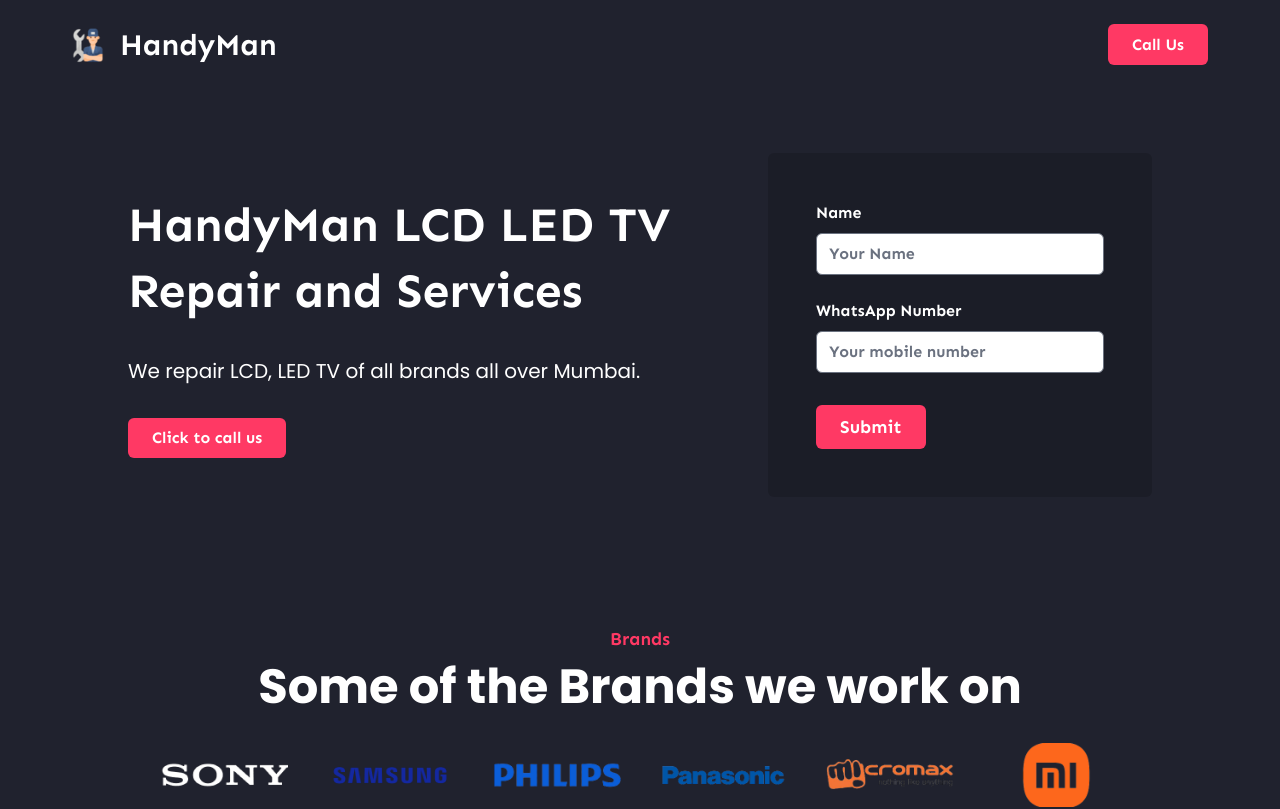
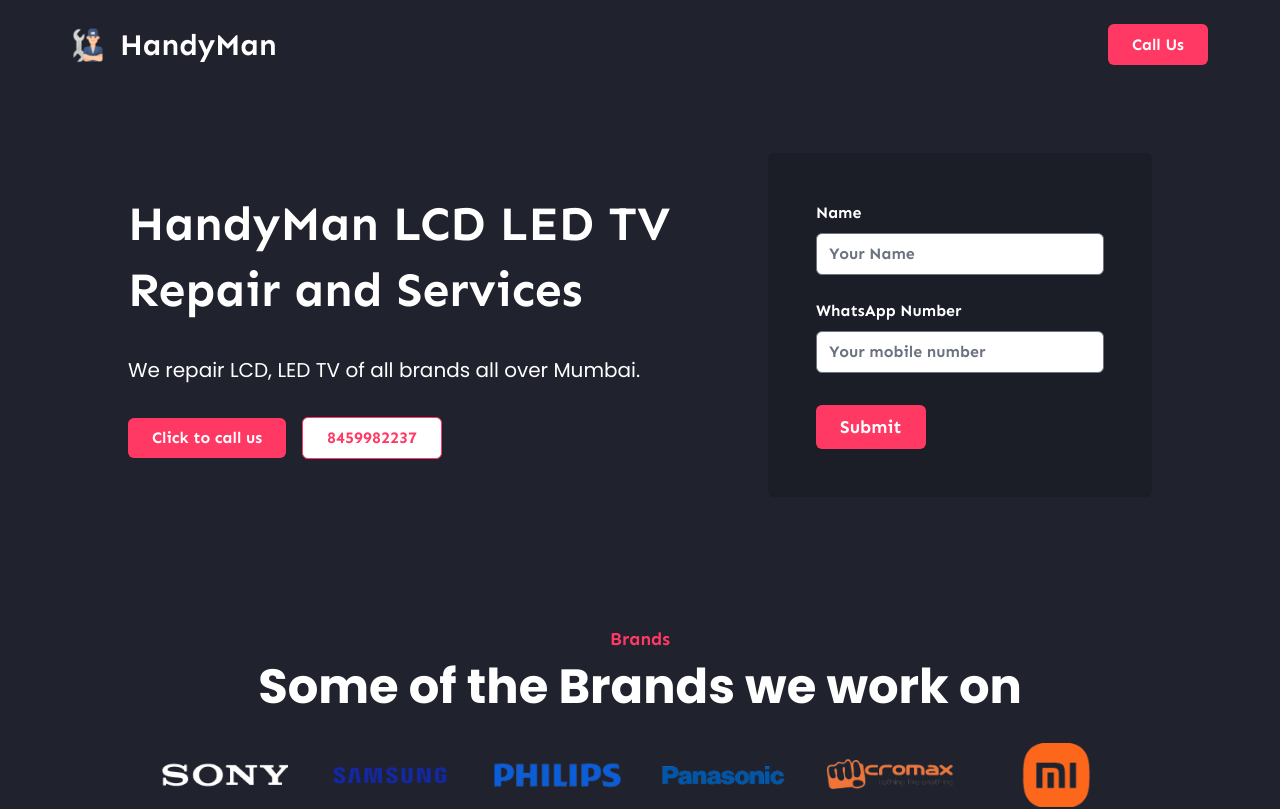
Before and after one commit to sinrosha/lead-gen-engine, a Next.js app: page / in a window 1280 px wide. Shown: the top 809 px of the page. Built offline with nearby package versions, Linux system fonts and the light colour scheme; no server answers.

Commit message:
added a secondary button

```diff
--- a/components/HomeHero/index.jsx
+++ b/components/HomeHero/index.jsx
@@ -10,6 +10,9 @@ const HomeHero = () => {
           <a href="tel:08459982237" className="font-medium inline-block md:font-semibold md:font-base px-3 py-1 md:px-6 md:py-2 rounded-md bg-pink text-white font-sen">
             Click to call us
           </a>
+          <a href="tel:08459982237" className="font-medium inline-block md:font-semibold md:font-base px-3 py-1 md:px-6 md:py-2 ml-4 border border-solid border-pink rounded-md text-pink bg-white font-sen">
+            8459982237
+          </a>
         </div>
         <WABAForm />
       </div>
```
